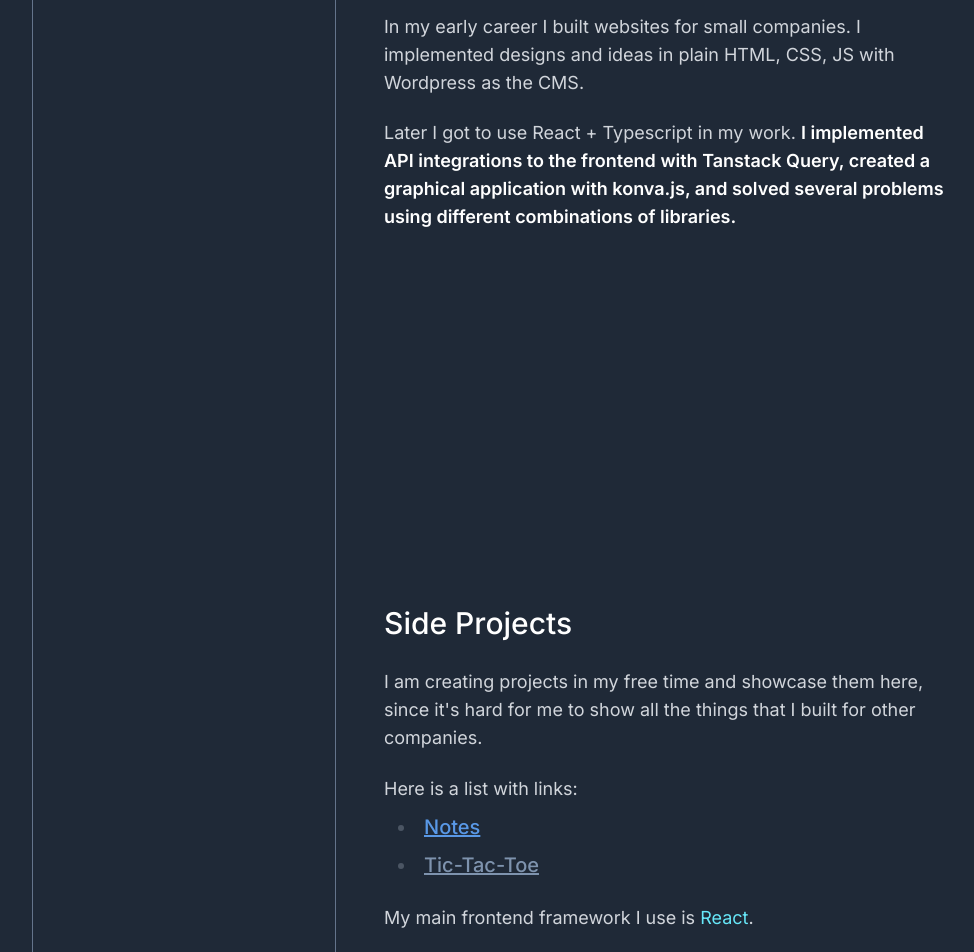
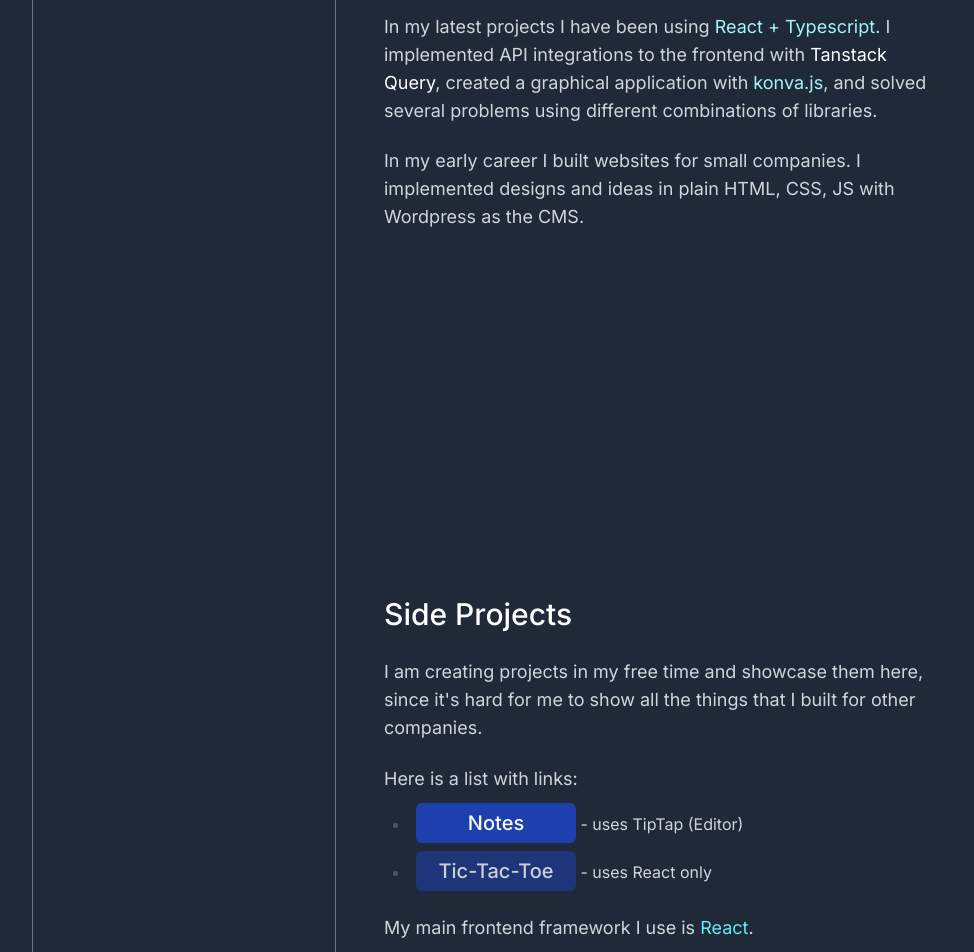
Before and after one commit to dizzzy7/the-project, a Next.js app: page / in a window 1280 px wide. Shown: the part 1340-2292 px from the top of the page, without its empty margins (0-974 px from the left). Built offline with nearby package versions, Linux system fonts and the light colour scheme.

Commit message:
feat: update page and add paddings for better readability

```diff
--- a/src/app/page.tsx
+++ b/src/app/page.tsx
@@ -1,3 +1,4 @@
+import { Button } from '@/components/ui/button';
 import Link from 'next/link';
 
 export default function Home() {
@@ -40,7 +41,7 @@ export default function Home() {
         </div>
         <div className='px-12 prose prose-invert prose-p:text-lg prose-h1:font-medium prose-h1:text-3xl justify-self-stretch'>
           <div id='about-me' className='flex min-h-screen my-10'>
-            <div className='my-auto'>
+            <div className='my-auto py-8'>
               <h1>About me.</h1>
               <p><span className='text-green-200 text-xl mr-2'>Hello there!</span> I am Sait. A developer based in Berlin, Germany.</p>
               <p>Over the duration of my <span className='text-green-300'>3 years</span> of studies <span className='text-green-300'>I have been working as a web developer</span> <span className='text-gray-400'>(20h/week)</span>.</p>
@@ -48,7 +49,7 @@ export default function Home() {
             </div>
           </div>
           <div id="experience" className='flex min-h-screen my-10'>
-            <div className='my-auto'>
+            <div className='my-auto py-8'>
               <h1>Experience</h1>
               <p>I have worked on several websites and projects. Here are the ones that I can publicly list:</p>
               <ul className='text-2xl'>
@@ -58,32 +59,35 @@ export default function Home() {
                 <li><a className='text-blue-200 hover:text-blue-400 decoration-white/30 hover:decoration-white/90 transition-all underline-offset-8 decoration-1' href="https://kh-zahnarztpraxis.de/">KH Zahnarztpraxis</a></li>
                 <li><a className='text-cyan-200 hover:text-blue-400 decoration-white/30 transition-all underline-offset-8 decoration-1 hover:decoration-white/90' href="https://can-facilityservices.de/">Can Facility Services</a></li>
               </ul>
+              <p>In my latest projects I have been using <span className='text-cyan-200'>React + Typescript.</span> I implemented API integrations to the frontend with <span className='text-white'>Tanstack Query</span>, created a graphical application with <span className='text-cyan-200'>konva.js</span>, and solved several problems using different combinations of libraries.</p>
               <p>In my early career I built websites for small companies. I implemented designs and ideas in plain HTML, CSS, JS with Wordpress as the CMS.</p>
-              <p>Later I got to use React + Typescript in my work. <strong>I implemented API integrations to the frontend with Tanstack Query, created a graphical application with konva.js, and solved several problems using different combinations of libraries.</strong></p>
             </div>
           </div>
           <div id='side-projects' className='flex min-h-screen my-10'>
-            <div className='my-auto'>
+            <div className='my-auto py-8'>
               <h1>Side Projects</h1>
               <p>I am creating projects in my free time and showcase them here, since it&apos;s hard for me to show all the things that I built for other companies.</p>
               <p>Here is a list with links:</p>
-              <ul className='text-xl -mt-3'>
+              <ul className='-mt-3'>
                 <li>
-                  <Link className='!text-blue-400 hover:opacity-100 opacity-90 transition-all' href={'/notes'}>
-                    Notes
+                  <Link className='text-xl' href={'/notes'}>
+                    <Button className='bg-blue-800 hover:bg-blue-700 text-md w-40'>Notes</Button>
                   </Link>
+                  <span> - uses TipTap (Editor)</span>
                 </li>
                 <li>
-                  <Link className='!text-blue-200 hover:opacity-90 opacity-60 transition-all' href={'/tictactoe'}>
-                    Tic-Tac-Toe
+                  <Link className='text-xl opacity-80' href={'/tictactoe'}>
+                    <Button className='bg-blue-900 hover:bg-blue-700 text-md w-40'>Tic-Tac-Toe </Button>
                   </Link>
+                  <span className='!no-underline'> - uses React only</span>
+
                 </li>
               </ul>
               <p>My main frontend framework I use is <span className='text-cyan-300'>React</span>.</p>
             </div>
           </div>
           <div id="tech-i-use" className='flex min-h-screen mb-10 pt-32'>
-            <div className='my-auto'>
+            <div className='my-auto py-8'>
               <h1 className='!font-bold'>Tech I use</h1>
               <h2 className='!font-normal opacity-90 mb-3 mt-8'>Frontend Frameworks</h2>
               <ul>
@@ -112,6 +116,6 @@ export default function Home() {
           </div>
         </div>
       </div>
-    </main>
+    </main >
   );
 }
```
